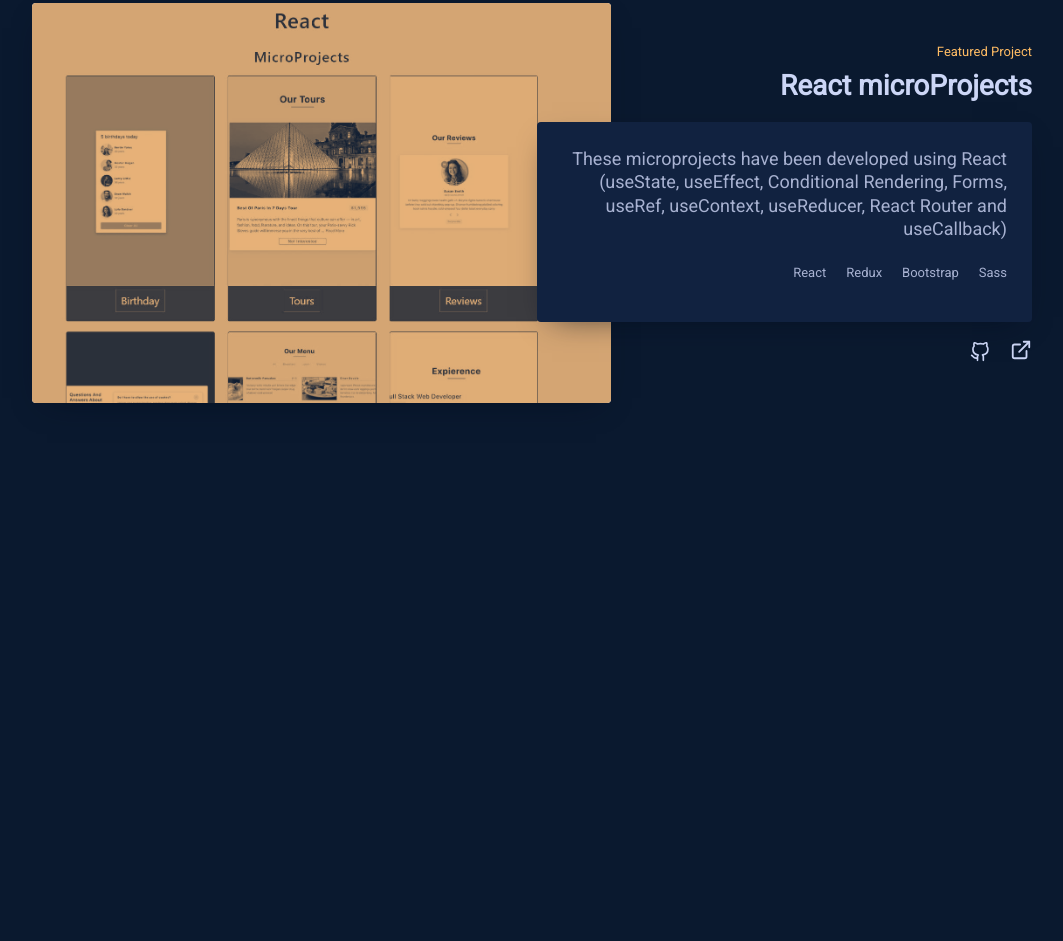
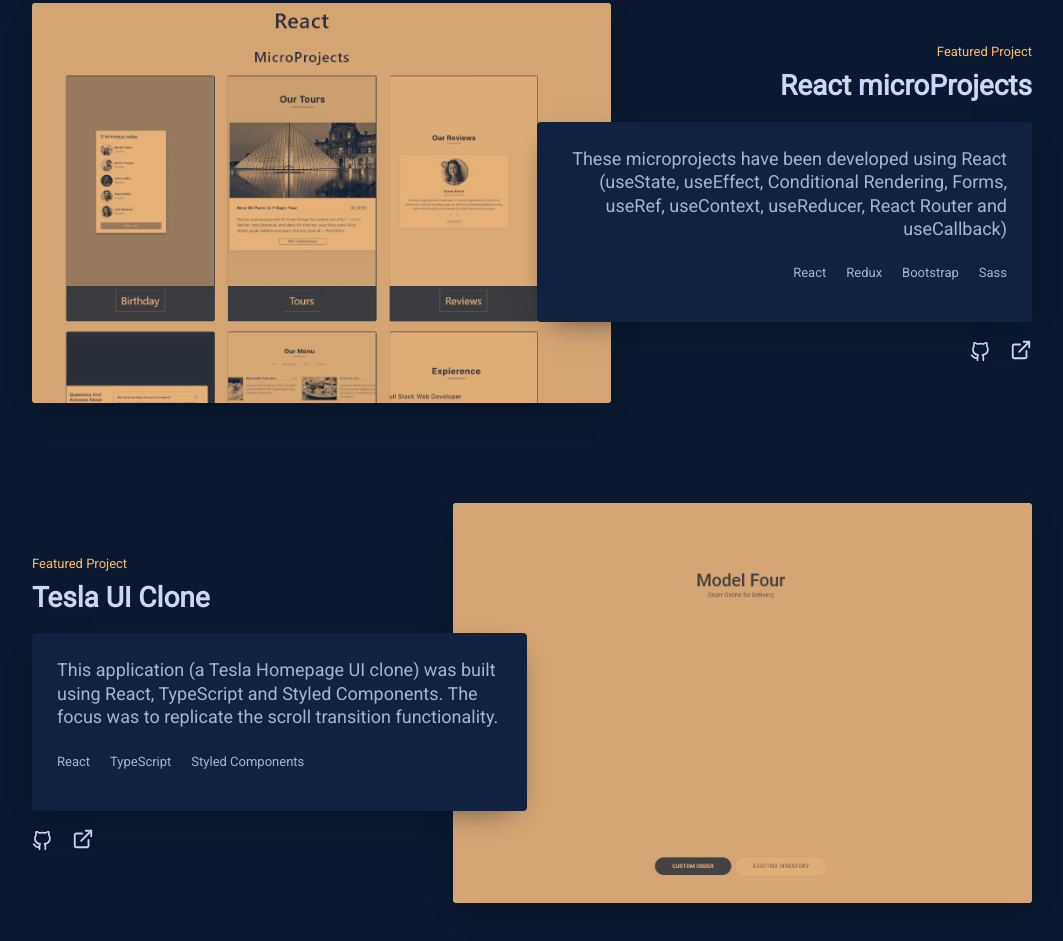
Before and after one commit to jmdc89/Portfoliov5, a Gatsby site: page / in a window 1280 px wide. Shown: the part 2756-3697 px from the top of the page, without its empty margins (108-1171 px from the left). Before the commit the page ends 3259 px from the top, so only its background shows below. Built offline with nearby package versions, Linux system fonts and the light colour scheme; Gatsby itself is replaced by a stand-in of ours.

Commit message:
tesla ui clone

```diff
--- a/src/components/sections/featured.js
+++ b/src/components/sections/featured.js
@@ -483,6 +483,54 @@
         </div>
       </StyledProject>
 
+      <StyledProject>
+        <div className="project-content">
+          <div>
+            <p className="project-overline">Featured Project</p>
+            <h3 className="project-title">
+              <a>Tesla UI Clone</a>
+            </h3>
+          </div>
+
+          <div className="project-description">
+            This application (a Tesla Homepage UI clone) was built using React,
+            TypeScript and Styled Components. The focus was to replicate the
+            scroll transition functionality.
+            <ul className="project-tech-list">
+              <li>React</li>
+              <li>TypeScript</li>
+              <li>Styled Components</li>
+            </ul>
+          </div>
+
+          <div className="project-links">
+            <a
+              aria-label="GitHub Link"
+              href="https://github.com/jmdc89/TeslaReact"
+            >
+              <Icon name="GitHub" />
+            </a>
+            <a
+              aria-label="External Link"
+              className="external"
+              href="https://teslauiclone.netlify.app/"
+            >
+              <Icon name="External" />
+            </a>
+          </div>
+        </div>
+
+        <div className="project-image">
+          <a>
+            <StaticImage
+              src="../../images/projects/teslauiclone.JPG"
+              alt="Tesla Ui Clone"
+              className="img"
+            />
+          </a>
+        </div>
+      </StyledProject>
+
       {/* </StyledProjectsGrid> */}
     </section>
   );
```
Also changed, not shown: src/images/projects/teslauiclone.JPG (added).
